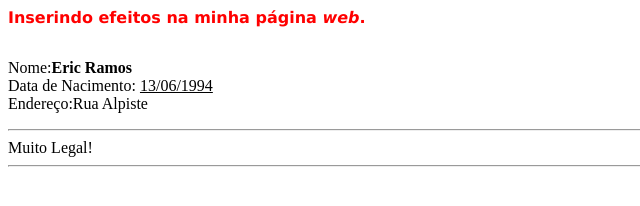
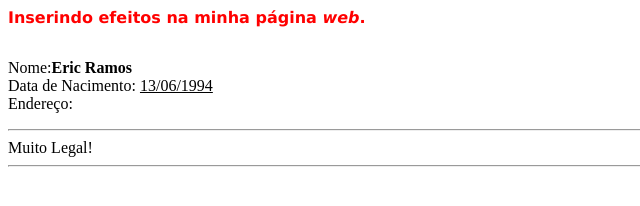
Before and after one commit to EricR4mos/Site-Simples-e-Execicios, a plain HTML site: page Exercicios/EXERC2.html in a window 1280 px wide. Shown: the full height of the page, 0-640 px from the left. Drawn offline with Linux system fonts and the light colour scheme.

Commit message:
Update EXERC2.html

```diff
--- a/Exercicios/EXERC2.html
+++ b/Exercicios/EXERC2.html
@@ -12,7 +12,7 @@
     <p>
       Nome:<b>Eric Ramos</b><br>
       Data de Nacimento: <u>13/06/1994</u><br>
-      Endereço:Rua Alpiste
+      Endereço:
     </p>
 <hr>
  Muito Legal!
```
